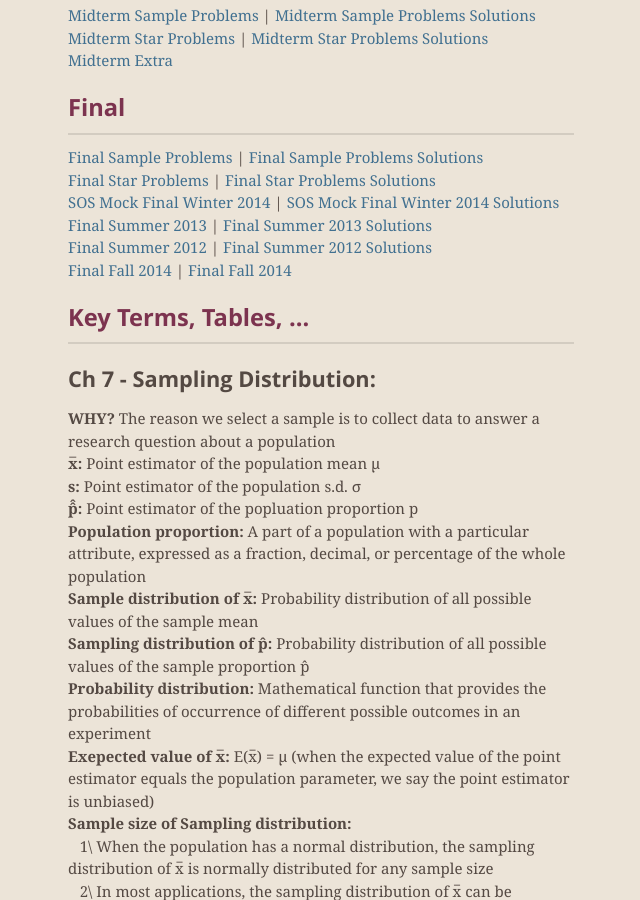
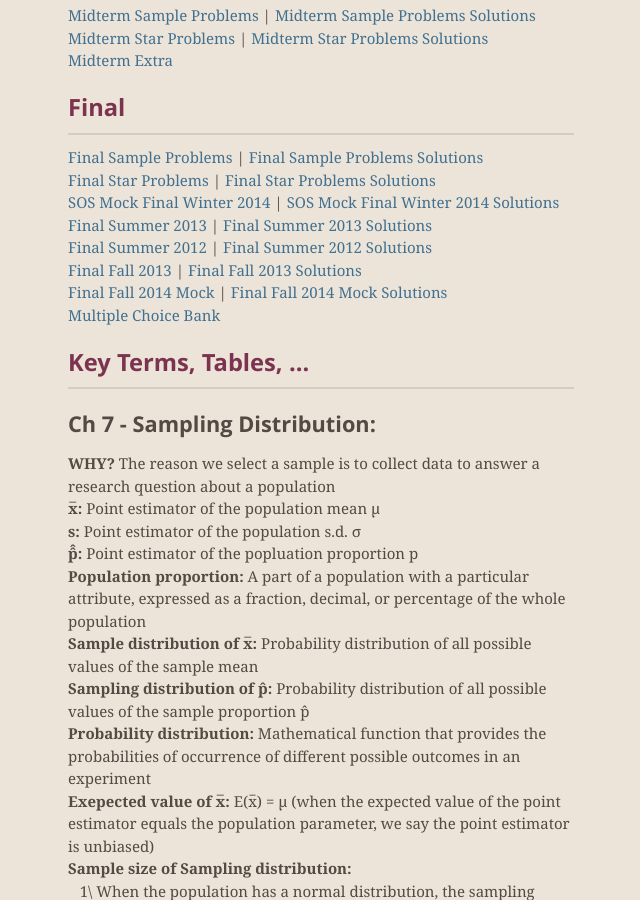
Before and after one commit to kishan-patel/kishan-patel.github.io, a Jekyll site: the page built from _posts/2018-03-06-comm-215.md, in a window 1280 px wide and 900 px high, scrolled down 1507 px. Shown: the whole window, without its empty margins (319-959 px from the left). Built offline with Jekyll 4.4.1, drawn with Linux system fonts in a browser that asks for light colours; nearby versions of some CDN libraries.

Commit message:
update comm 215

```diff
--- a/_posts/2018-03-06-comm-215.md
+++ b/_posts/2018-03-06-comm-215.md
@@ -133,8 +133,11 @@ Ch 14 - Multiple Regression Analysis and Model Building:
 [Final Summer 2013 Solutions]({{site.url}}/assets/pdf/comm-215/final/mock-final-long-answers.pdf)
 [Final Summer 2012]({{site.url}}/assets/pdf/comm-215/final/final-summer-2012-questions-and-solutions.pdf) |
 [Final Summer 2012 Solutions]({{site.url}}/assets/pdf/comm-215/final/final-summer-2012-questions-and-solutions.pdf)
-[Final Fall 2014]({{site.url}}/assets/pdf/comm-215/final/final-fall-2014.docx) |
-[Final Fall 2014]({{site.url}}/assets/pdf/comm-215/final/final-fall-2014-solutions.pdf)
+[Final Fall 2013]({{site.url}}/assets/pdf/comm-215/final/final-fall-2014-problems.pdf) |
+[Final Fall 2013 Solutions]({{site.url}}/assets/pdf/comm-215/final/final-fall-2014-solutions.pdf)
+[Final Fall 2014 Mock]({{site.url}}/assets/pdf/comm-215/final/final-fall-2014.docx) |
+[Final Fall 2014 Mock Solutions]({{site.url}}/assets/pdf/comm-215/final/final-fall-2014-solutions.pdf)
+[Multiple Choice Bank]({{site.url}}/assets/pdf/comm-215/final/multiple-choice-question-bank.pdf)
 
 
 
```
Also changed, not shown: 2 other files.
